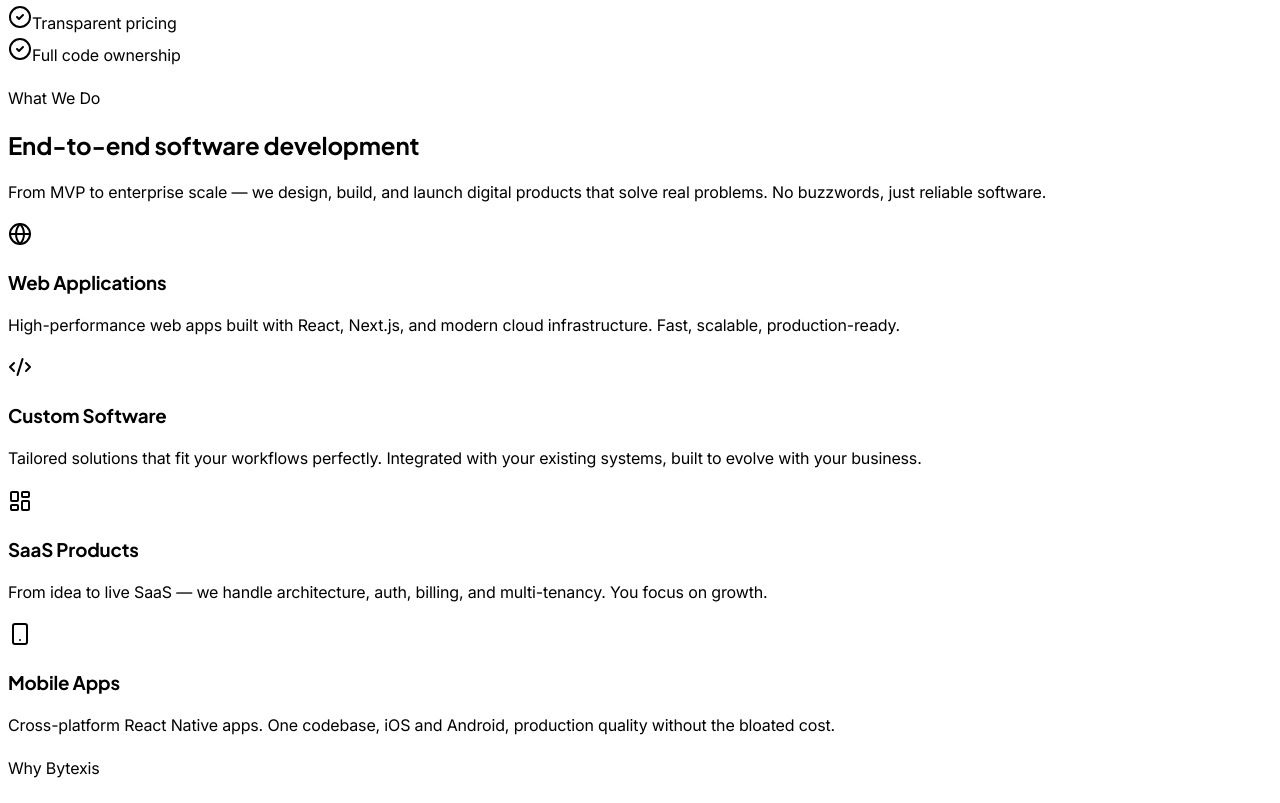
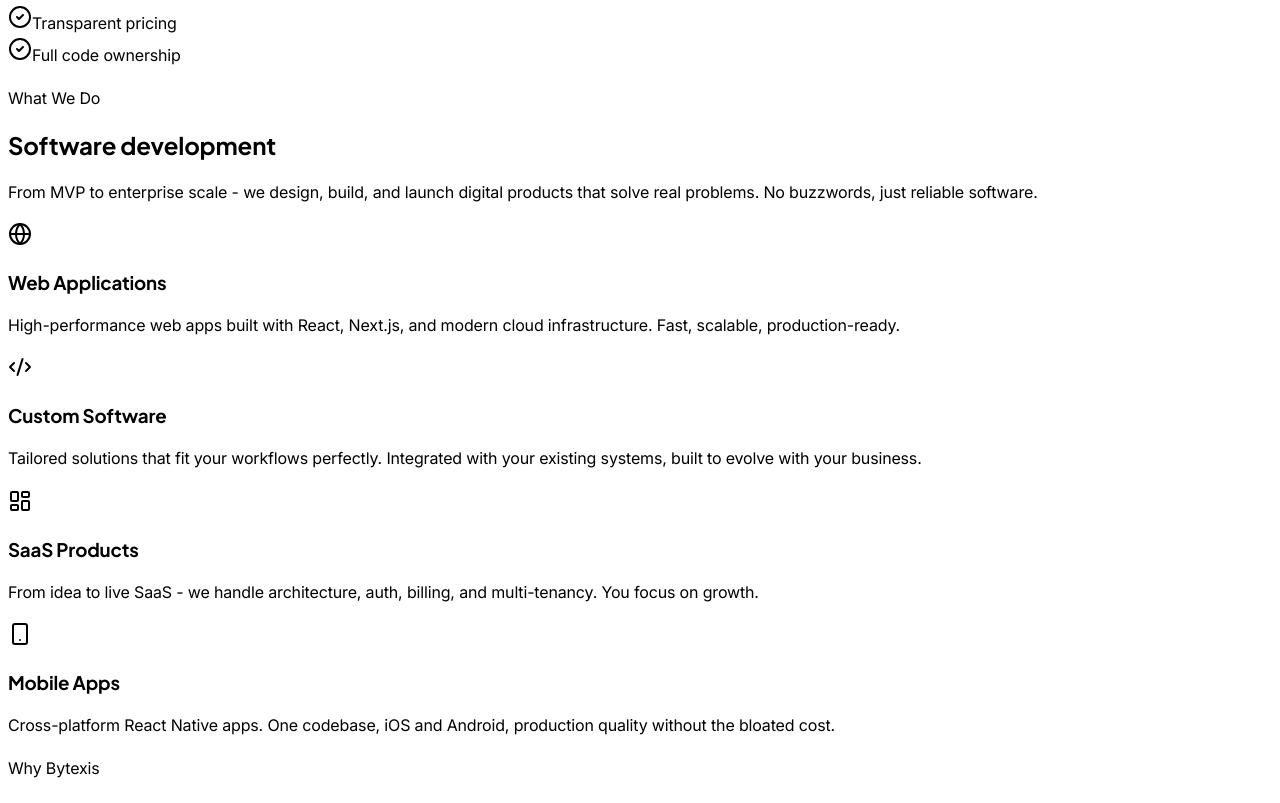
Before and after one commit to Bytexis/bytexis-website, a React (Vite) app in the folder client/: page / in a window 1280 px wide. Shown: the part 742-1545 px from the top of the page. Built offline with nearby package versions, Linux system fonts and the light colour scheme.

Commit message:
seo changes

```diff
--- a/client/src/App.tsx
+++ b/client/src/App.tsx
@@ -5,6 +5,7 @@
 import { Toaster } from "@/components/ui/toaster";
 import { TooltipProvider } from "@/components/ui/tooltip";
 import { ThemeProvider } from "@/hooks/use-theme";
+import { HelmetProvider } from "react-helmet-async";
 import { Layout } from "@/components/layout";
 
 import NotFound from "@/pages/not-found";
@@ -45,6 +46,7 @@
 
 function App() {
   return (
+    <HelmetProvider>
       <ThemeProvider defaultTheme="system" storageKey="bytexis-theme">
         <QueryClientProvider client={queryClient}>
           <TooltipProvider>
@@ -55,6 +57,7 @@
           </TooltipProvider>
         </QueryClientProvider>
       </ThemeProvider>
+    </HelmetProvider>
   );
 }
 
--- a/client/src/pages/about.tsx
+++ b/client/src/pages/about.tsx
@@ -1,6 +1,7 @@
 import { motion } from "framer-motion";
 import { Button } from "@/components/ui/button";
 import { Link } from "wouter";
+import { Helmet } from "react-helmet-async";
 import { ArrowRight, Code2, Zap, Users, Target, Heart, Lightbulb } from "lucide-react";
 
 const fadeUp = {
@@ -21,7 +22,7 @@
   {
     icon: Code2,
     title: "Craftsmanship",
-    desc: "We write code that lasts. Clean architecture, readable patterns, and scalable systems — not shortcuts that create debt.",
+    desc: "We write code that lasts. Clean architecture, readable patterns, and scalable systems not shortcuts that create debt.",
   },
   {
     icon: Zap,
@@ -52,7 +53,14 @@
 
 export default function About() {
   return (
-    <div className="min-h-screen">
+    <>
+      <Helmet>
+        <title>About Us | Bytexis</title>
+        <meta name="description" content="Meet the Bytexis team - experienced software engineers building custom web applications and SaaS products for startups and businesses in Rajkot, Gujarat." />
+        <meta name="keywords" content="software development team, web development company Rajkot, tech startup Gujarat, custom software engineers" />
+      </Helmet>
+
+      <div className="min-h-screen py-24">
       {/* Hero Section */}
       <section className="pt-28 pb-16">
         <div className="max-w-7xl mx-auto px-4 sm:px-6 lg:px-8">
@@ -110,7 +118,7 @@
 
               <div className="space-y-4 text-muted-foreground leading-relaxed">
                 <p>
-                  Bytexis was born from a simple frustration — too much software is
+                  Bytexis was born from a simple frustration - too much software is
                   built poorly. Rushed timelines, messy codebases, and a lack of
                   long-term thinking leave businesses with products that break,
                   don't scale, and cost more to fix than they did to build.
@@ -118,7 +126,7 @@
                 <p>
                   After working on multiple independent projects and collaborating
                   with early-stage teams, we saw the same pattern repeat. We started
-                  Bytexis to do it differently — to bring clean architecture,
+                  Bytexis to do it differently to bring clean architecture,
                   maintainable systems, and thoughtful execution to every project.
                 </p>
               </div>
@@ -233,5 +241,6 @@
         </motion.div>
       </section>
     </div>
+    </>
   );
 }
--- a/client/src/pages/contact.tsx
+++ b/client/src/pages/contact.tsx
@@ -1,6 +1,7 @@
 import { useEffect, useState } from "react";
 import { motion } from "framer-motion";
 import { useForm, ValidationError } from "@formspree/react";
+import { Helmet } from "react-helmet-async";
 import { Button } from "@/components/ui/button";
 import { Send, CheckCircle2, Mail, Linkedin, MapPin, Phone, Instagram, Github } from "lucide-react";
 
@@ -55,7 +56,14 @@
   }, []);
 
   return (
-    <div className="min-h-screen">
+    <>
+      <Helmet>
+        <title>Contact Us | Get in Touch with Bytexis | Rajkot, Gujarat</title>
+        <meta name="description" content="Contact Bytexis for custom software and web development services. Located in Rajkot, Gujarat. Call +91 91061 17060 or email contact@bytexis.in" />
+        <meta name="keywords" content="contact software company, web development inquiry, custom software consultation, Rajkot software services" />
+      </Helmet>
+
+      <div className="min-h-screen">
       {/* Hero */}
       <section className="pt-28 pb-8">
         <div className="max-w-7xl mx-auto px-4 sm:px-6 lg:px-8">
@@ -347,5 +355,6 @@
         </div>
       </div>
     </div>
+    </>
   );
 }
--- a/client/src/pages/home.tsx
+++ b/client/src/pages/home.tsx
@@ -1,6 +1,7 @@
 import { motion, useScroll, useTransform } from "framer-motion";
 import { Link } from "wouter";
 import { Button } from "@/components/ui/button";
+import { Helmet } from "react-helmet-async";
 import {
   ArrowRight,
   Globe,
@@ -50,7 +51,7 @@
   {
     icon: LayoutDashboard,
     title: "SaaS Products",
-    desc: "From idea to live SaaS — we handle architecture, auth, billing, and multi-tenancy. You focus on growth.",
+    desc: "From idea to live SaaS - we handle architecture, auth, billing, and multi-tenancy. You focus on growth.",
   },
   {
     icon: Smartphone,
@@ -102,7 +103,14 @@
   const heroY = useTransform(scrollYProgress, [0, 1], [0, 100]);
 
   return (
-    <div className="flex flex-col">
+    <>
+      <Helmet>
+        <title>Bytexis | Web & Software Development Company in Rajkot</title>
+        <meta name="description" content="Custom software development company in Rajkot, Gujarat. We build scalable web applications, SaaS products, and mobile-first platforms for startups and businesses." />
+        <meta name="keywords" content="software development company India, web development Rajkot, custom software solutions, SaaS development, React development, startup tech partner" />
+      </Helmet>
+
+      <div className="flex flex-col">
 
       {/* ── 1. HERO ─────────────────────────────────────────── */}
       <section ref={heroRef} className="relative min-h-[85vh] flex items-center pt-20">
@@ -211,13 +219,13 @@
                 id="services-heading"
                 className="text-4xl md:text-5xl font-display font-bold mb-6"
               >
-                End-to-end software development
+                Software development
               </motion.h2>
               <motion.p
                 variants={fadeUp}
                 className="text-lg text-muted-foreground leading-relaxed"
               >
-                From MVP to enterprise scale — we design, build, and launch digital products
+                From MVP to enterprise scale - we design, build, and launch digital products
                 that solve real problems. No buzzwords, just reliable software.
               </motion.p>
             </div>
@@ -370,7 +378,7 @@
                       <div className="aspect-[16/9] w-full overflow-hidden bg-muted">
                         <img
                           src={project.imageUrl}
-                          alt={project.title}
+                          alt={`${project.title} - ${project.industry} project by Bytexis | ${project.services.join(', ')}`}
                           className="w-full h-full object-cover group-hover:scale-105 transition-transform duration-500"
                           loading="lazy"
                         />
@@ -434,5 +442,6 @@
       </section>
 
     </div>
+    </>
   );
 }
--- a/client/src/pages/process.tsx
+++ b/client/src/pages/process.tsx
@@ -1,6 +1,7 @@
 import { motion } from "framer-motion";
 import { Link } from "wouter";
 import { Button } from "@/components/ui/button";
+import { Helmet } from "react-helmet-async";
 import {
     MessageSquare,
     Search,
@@ -80,7 +81,14 @@
 
 export default function Process() {
     return (
-        <div className="min-h-screen">
+        <>
+          <Helmet>
+            <title>Our Process | Workflow | Bytexis</title>
+            <meta name="description" content="Learn about our structured software development process - from discovery to launch. We build scalable, production-ready systems using modern engineering practices." />
+            <meta name="keywords" content="software development process, agile development, product development workflow, custom software methodology" />
+          </Helmet>
+
+          <div className="min-h-screen py-24">
             {/* Hero */}
             <section className="pt-28 pb-16">
                 <div className="max-w-7xl mx-auto px-4 sm:px-6 lg:px-8">
@@ -239,5 +247,6 @@
                 </motion.div>
             </section>
         </div>
+        </>
     );
 }
--- a/client/src/pages/work.tsx
+++ b/client/src/pages/work.tsx
@@ -1,6 +1,7 @@
 import { useEffect } from "react";
 import { motion } from "framer-motion";
 import { Link } from "wouter";
+import { Helmet } from "react-helmet-async";
 import { getProjects } from "@/data/projects";
 import { ArrowRight } from "lucide-react";
 import { Button } from "@/components/ui/button";
@@ -48,7 +49,14 @@
   }, []);
 
   return (
-    <div className="min-h-screen">
+    <>
+      <Helmet>
+        <title>Our Work | Web & Software Development Portfolio | Bytexis</title>
+        <meta name="description" content="Explore our portfolio of custom software projects, web applications, and SaaS platforms. See how Bytexis helps businesses scale with technology." />
+        <meta name="keywords" content="software portfolio, web development projects, SaaS platforms, React applications, custom software examples" />
+      </Helmet>
+
+      <div className="min-h-screen py-24">
       {/* Header */}
       <section className="pt-28 pb-16">
         <div className="max-w-7xl mx-auto px-4 sm:px-6 lg:px-8">
@@ -76,7 +84,7 @@
               custom={1}
               className="text-lg text-muted-foreground leading-relaxed"
             >
-              From business websites to complex software systems — explore our
+              From business websites to complex software systems - explore our
               portfolio of custom software development, web applications, and
               digital products built for real businesses.
             </motion.p>
@@ -107,7 +115,7 @@
                   <div className="aspect-[16/10] overflow-hidden bg-muted">
                     <img
                       src={project.imageUrl}
-                      alt={project.title}
+                      alt={`${project.title} - ${project.industry} project by Bytexis | ${project.services.join(', ')}`}
                       className="w-full h-full object-cover group-hover:scale-105 transition-transform duration-500"
                       loading="lazy"
                     />
@@ -173,5 +181,6 @@
         </div>
       </section>
     </div>
+    </>
   );
 }
--- a/package.json
+++ b/package.json
@@ -55,6 +55,7 @@
     "react": "^18.3.1",
     "react-day-picker": "^8.10.1",
     "react-dom": "^18.3.1",
+    "react-helmet-async": "^3.0.0",
     "react-hook-form": "^7.71.2",
     "react-icons": "^5.4.0",
     "react-resizable-panels": "^2.1.7",
```
Also changed, not shown: client/src/pages/project-detail.tsx (+10 -1 lines), 1 other file (tests, documents, lock files or other folders). Lines whose indentation alone changed are shown as unchanged.
